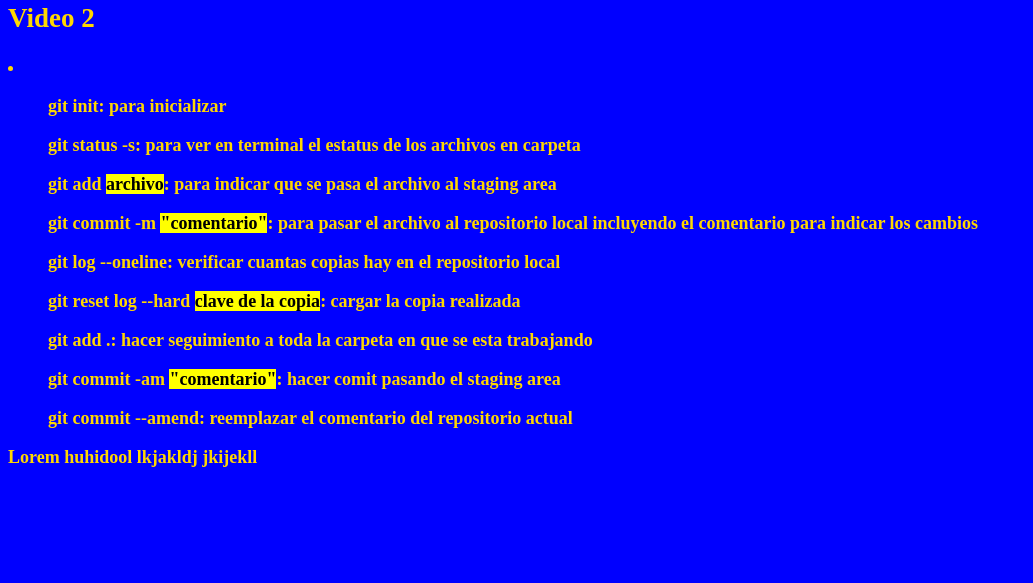
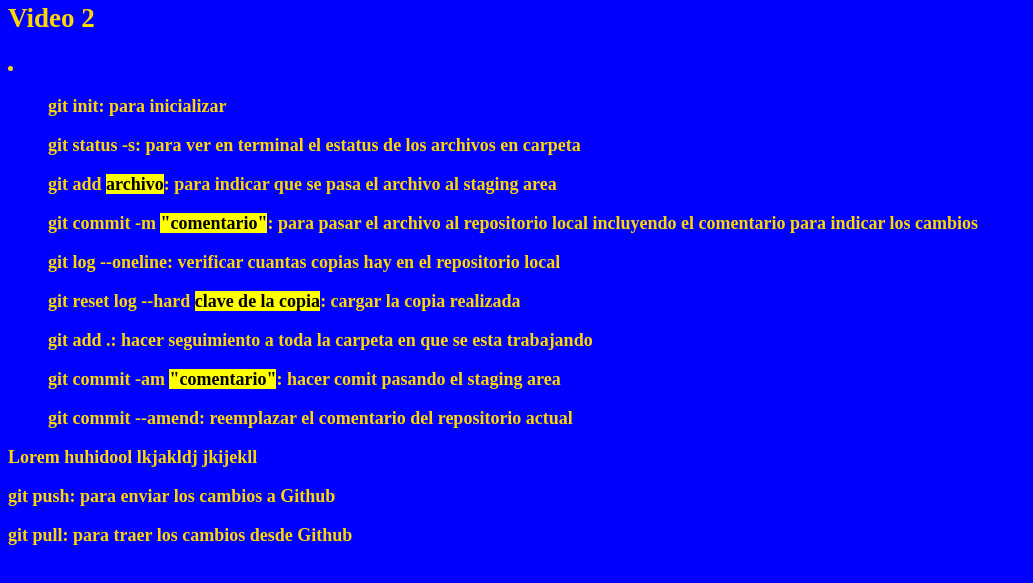
Before and after one commit to JoseNDRX/Curso_Git_PI_2023_Enero, a plain HTML site: page index.html in a window 1280 px wide. Shown: the part 87-670 px from the top of the page, without its empty margins (0-1033 px from the left). Drawn offline with Linux system fonts and the light colour scheme.

Commit message:
Git push / Git pull

```diff
--- a/index.html
+++ b/index.html
@@ -24,6 +24,9 @@
             <ol>git commit --amend: reemplazar el comentario del repositorio actual</ol>
         </li>
         <p>Lorem huhidool lkjakldj jkijekll </p>
+        <p>git push: para enviar los cambios a Github</p>
+        <p>git pull: para traer los cambios desde Github</p>
+
     </section>
 
 </body>
```
